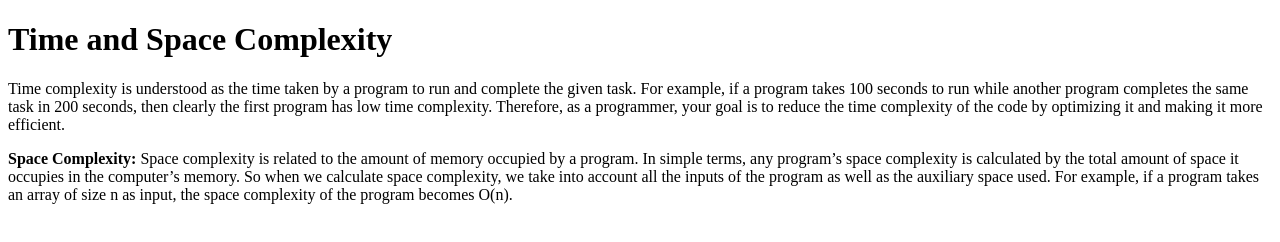
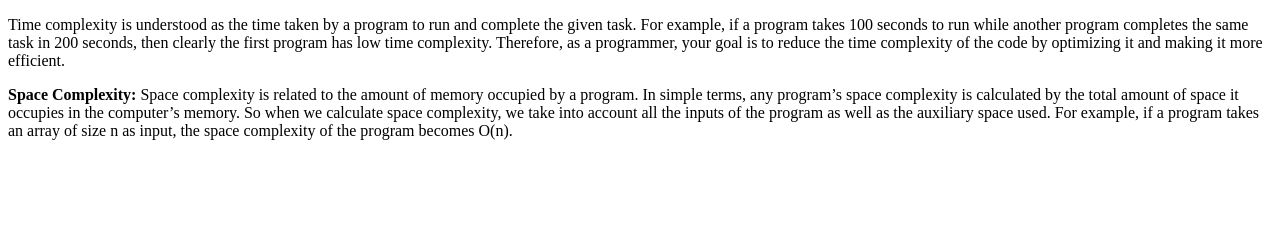
Before and after one commit to acciojob/time-and-space-complexity-hardiksarkar, a website: page main.html in a window 1280 px wide. Drawn offline with Linux system fonts and the light colour scheme.

Commit message:
created a submission

```diff
--- a/main.html
+++ b/main.html
@@ -8,7 +8,6 @@
 
 <body>
 	<!-- the entire body must be written by student -->
-	<h1>Time and Space Complexity</h1>
     <div>
         <p>Time complexity is understood as the time taken by a program to run and complete the given task. For example, if a program takes 100 seconds to run while another program completes the same task in 200 seconds, then clearly the first program has low time complexity. Therefore, as a programmer, your goal is to reduce the time complexity of the code by optimizing it and making it more efficient.</p>
         <p><strong>Space Complexity: </strong>Space complexity is related to the amount of memory occupied by a program. In simple terms, any program’s space complexity is calculated by the total amount of space it occupies in the computer’s memory. So when we calculate space complexity, we take into account all the inputs of the program as well as the auxiliary space used. For example, if a program takes an array of size n as input, the space complexity of the program becomes O(n).</p>
```
